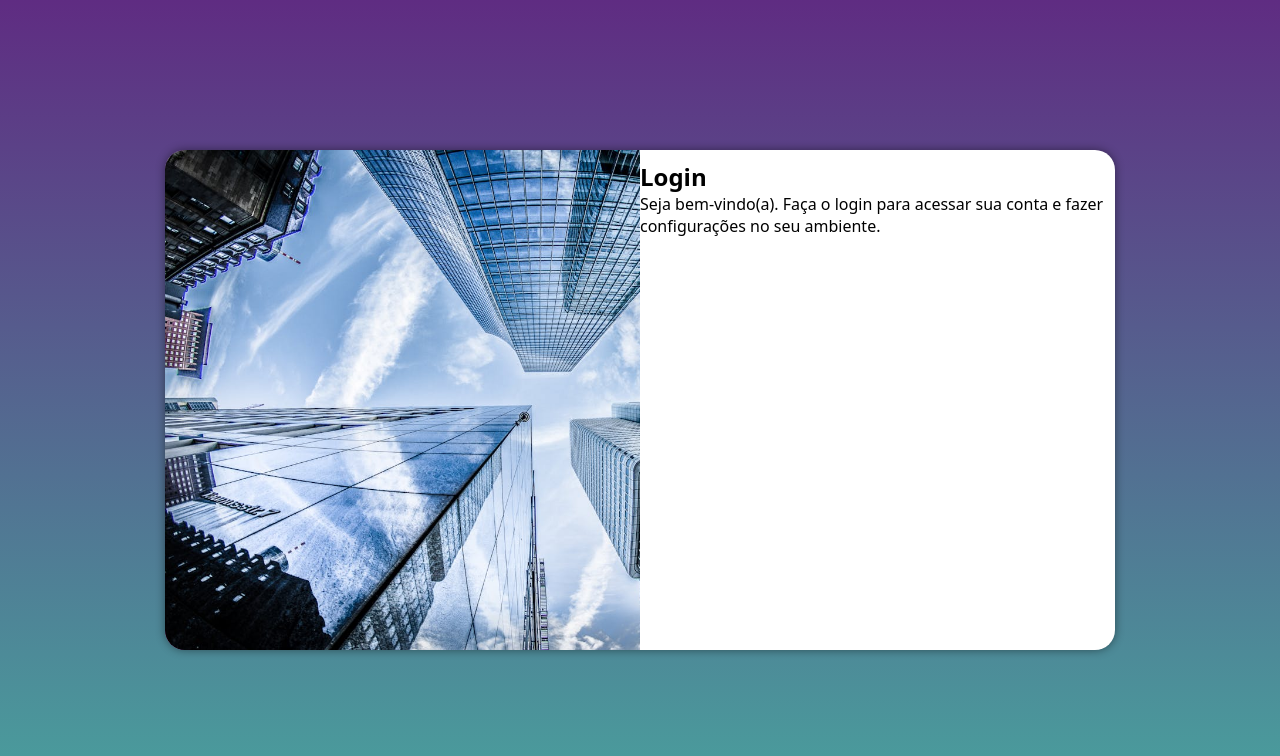
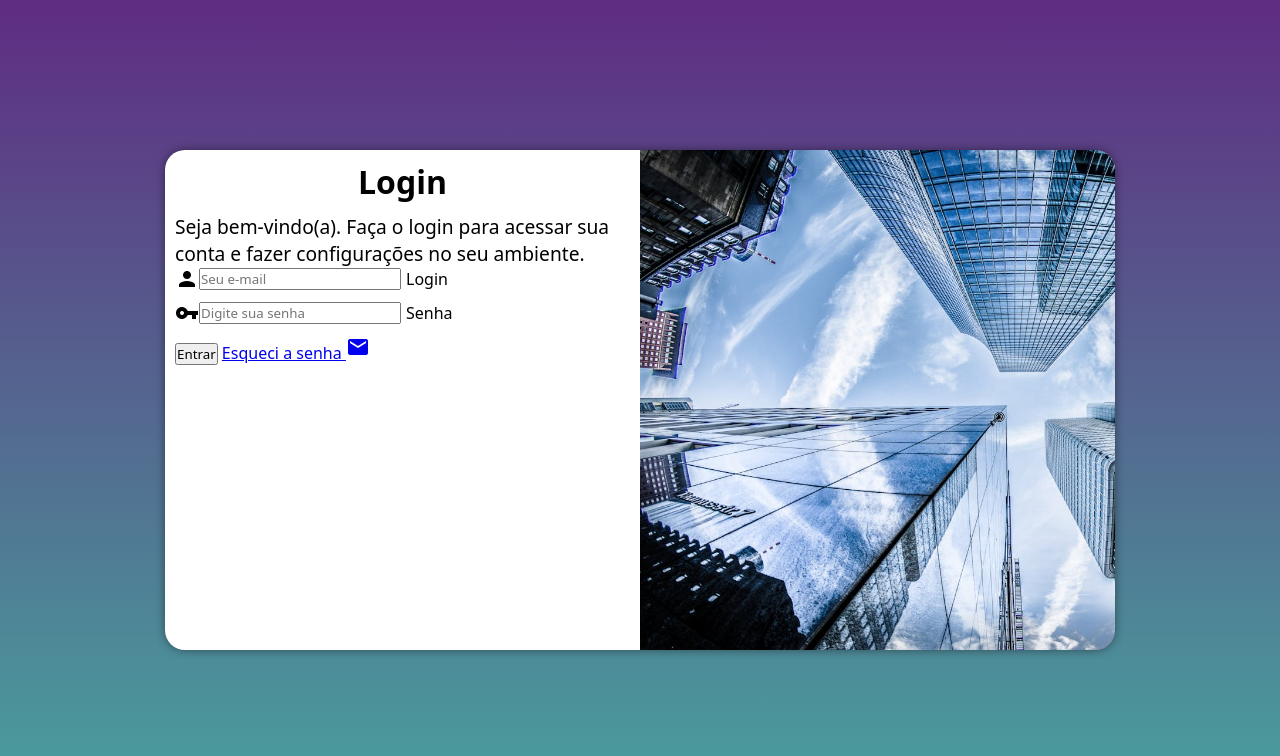
Before and after one commit to MatheusBarbosa-prog/projeto-login, a plain HTML site: page index.html in a window 1280 px wide. Drawn offline with Linux system fonts and the light colour scheme.

Commit message:
formulário

```diff
--- a/estilos/media-query.css
+++ b/estilos/media-query.css
@@ -32,14 +32,23 @@
     }
 
     section#login > div#imagem {
+        float: right;
+        width: 50%;
+        height: 100%;
+    }
+
+    section#login > div#formulario {
         float: left;
         width: 50%;
         height: 100%;
     }
 
-    section#login > div#imagem {
-        float: left;
-        width: 50%;
-        height: 100%;
+    div#formulario > h1 {
+        font-size: 2em;
     }
+
+    div#formulario > p {
+        font-size: 1.2em;
+    }
+
 }
--- a/estilos/style.css
+++ b/estilos/style.css
@@ -54,5 +54,25 @@ section#login > div#imagem {
 section#login > div#formulario {
     display: block;
     padding: 10px;
+}
 
+div#formulario > h1 {
+    text-align: center;
+    margin-bottom: 10px;
 }
+
+div#formulario > p {
+    font-size: 0.8em;
+}
+
+.campo {
+    display: flex;
+    align-items: center;
+    width: 100%;
+    margin-bottom: 10px;
+}
+
+.campo label {
+    flex: 1;
+    margin-left: 5px;
+}
--- a/index.html
+++ b/index.html
@@ -4,19 +4,34 @@
     <meta charset="UTF-8">
     <meta name="viewport" content="width=device-width, initial-scale=1.0">
     <title>Login</title>
+    <link href="https://fonts.googleapis.com/icon?family=Material+Icons" rel="stylesheet">
     <link rel="stylesheet" href="estilos/style.css">
     <link rel="stylesheet" href="estilos/media-query.css">
 </head>
 <body>
     <main>
         <section id="login">
-            <div id="imagem">
+            <div id="imagem"> </div>
 
-            </div>
             <div id="formulario">
                 <h1>Login</h1>
                 <p>Seja bem-vindo(a). Faça o login para acessar sua conta e fazer configurações no seu ambiente.</p>
-                <form action="login.php" method="post">
+
+                <form action="login.php" method="post" autocomplete="on">
+                    <div class="campo">
+                        <span class="material-icons">person</span>
+                        <input type="email" name="login" id="ilogin" placeholder="Seu e-mail" autocomplete="email" required maxlength="30">
+                        <label for="ilogin">Login</label>
+                    </div>
+                    <div class="campo">
+                        <span class="material-icons">vpn_key</span>
+                        <input type="password" name="senha" id="isenha" placeholder="Digite sua senha" autocomplete="current-password" required minlength="8" maxlength="12">
+                        <label for="isenha">Senha</label>
+                    </div>
+                    <input type="submit" value="Entrar">
+                    <a href="esqueci.html">
+                        Esqueci a senha <span class="material-icons">mail</span>
+                    </a>
 
                 </form>
 
```
